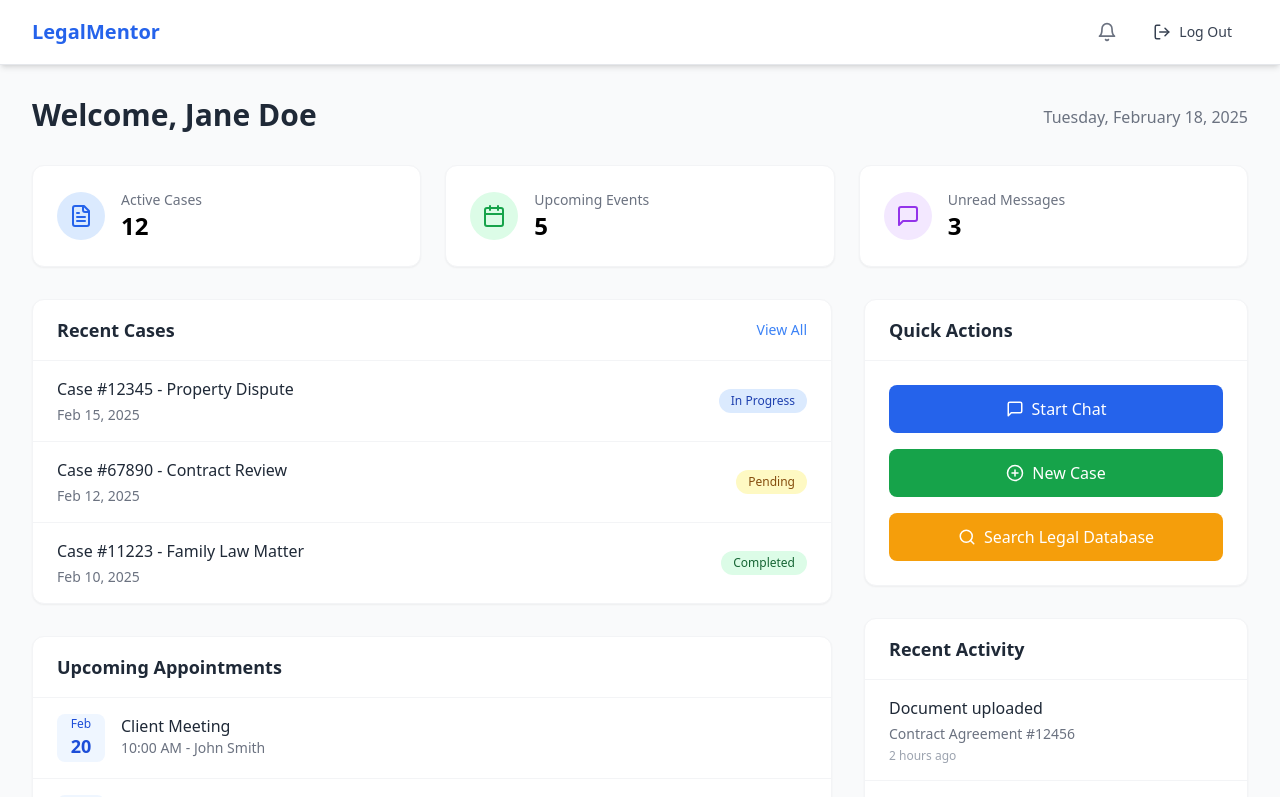
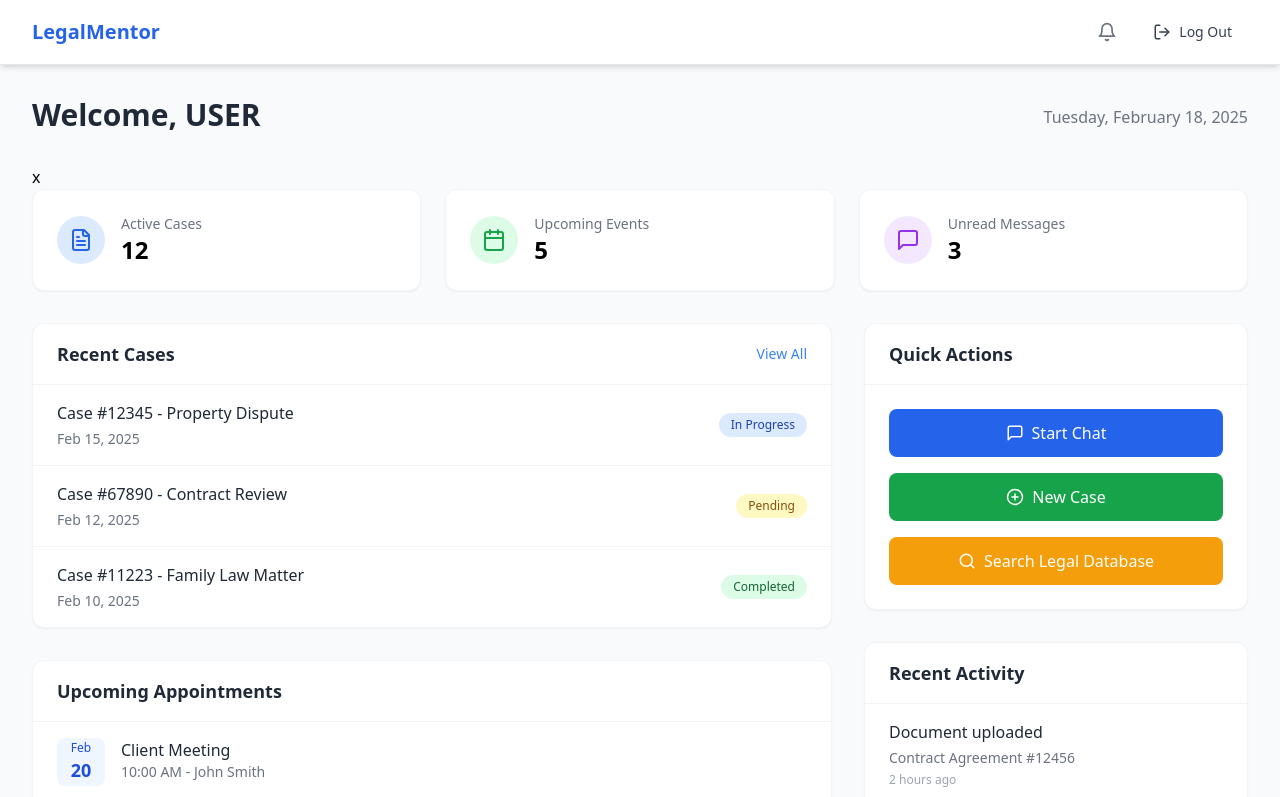
Before and after one commit to faisal-javed1/LegalMentor, a React (Create React App) app: page /dashboard in a window 1280 px wide. Shown: the top 797 px of the page. Built offline with nearby package versions, Linux system fonts and the light colour scheme.

Commit message:
Update Dashboard.tsx

```diff
--- a/src/components/Dashboard.tsx
+++ b/src/components/Dashboard.tsx
@@ -31,11 +31,11 @@ const Dashboard = () => {
       {/* Main Content */}
       <div className="max-w-7xl mx-auto px-4 sm:px-6 lg:px-8 py-8">
         <div className="mb-8 flex flex-col sm:flex-row sm:items-center sm:justify-between">
-          <h1 className="text-3xl font-bold text-gray-800">Welcome, Jane Doe</h1>
+          <h1 className="text-3xl font-bold text-gray-800">Welcome, USER</h1>
           <p className="text-gray-500 mt-1">Tuesday, February 18, 2025</p>
         </div>
 
-        {/* Summary Cards */}
+        {/* Summary Cards */}x
         <div className="grid grid-cols-1 md:grid-cols-3 gap-6 mb-8">
           <div className="bg-white rounded-xl shadow-sm border border-gray-100 p-6 hover:shadow-md transition duration-200">
             <div className="flex items-center">
```
